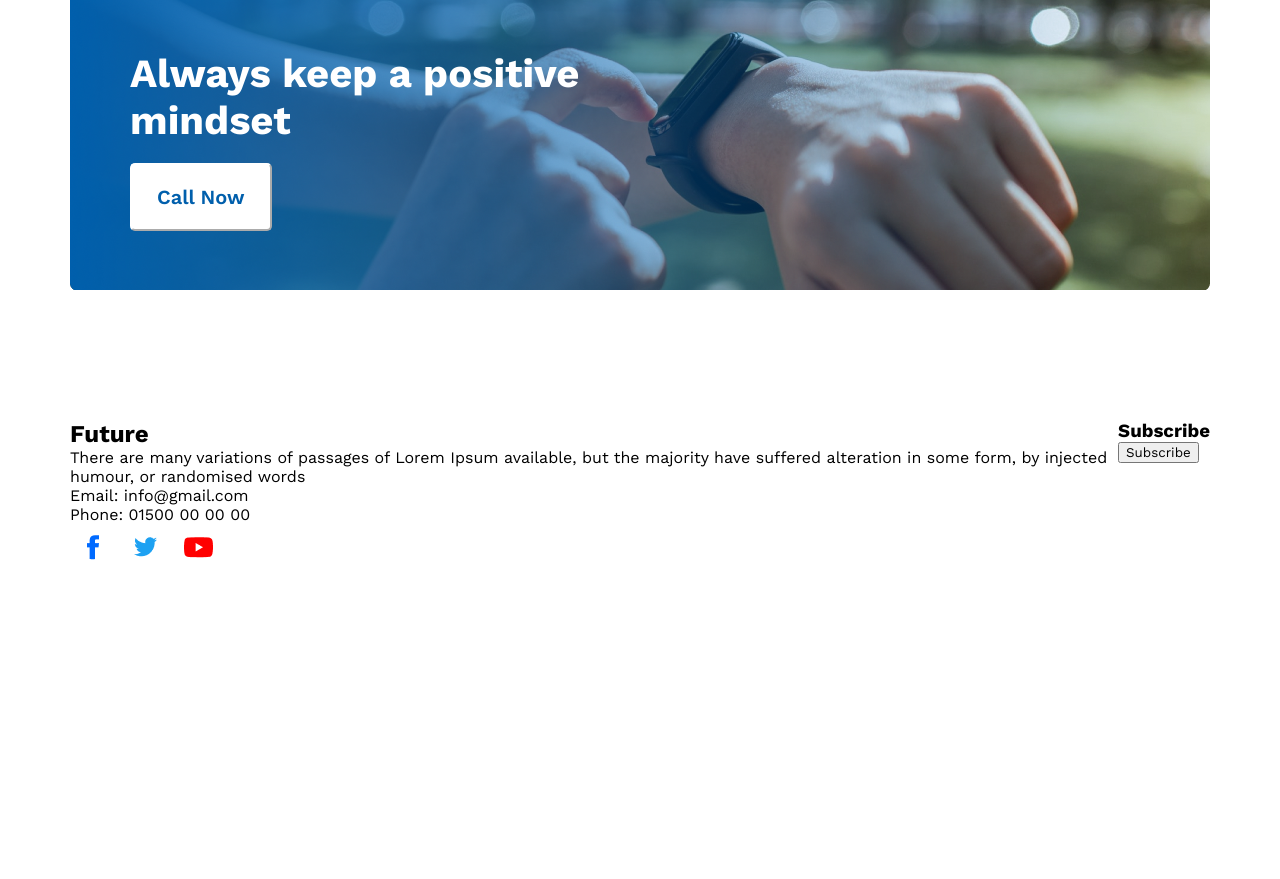
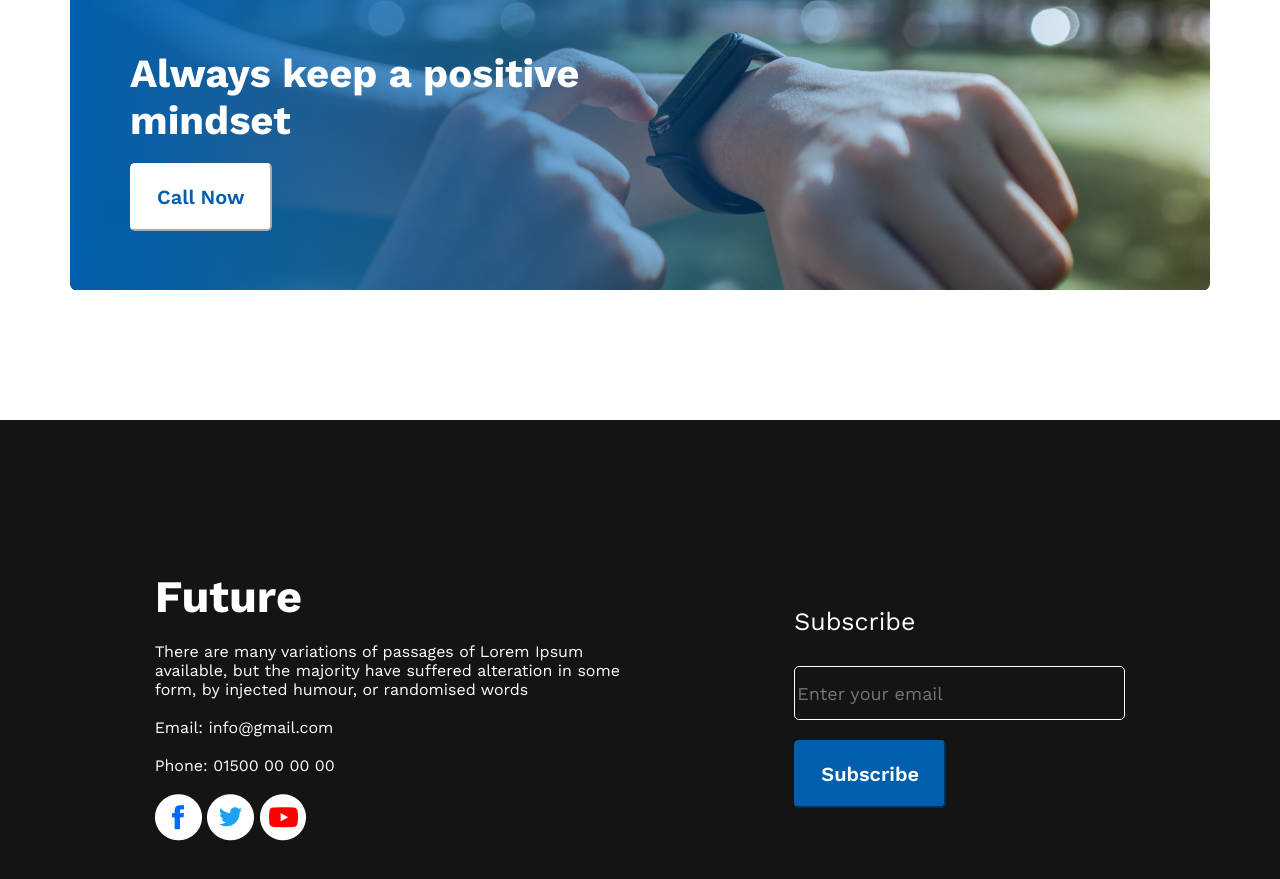
Before and after one commit to tanveer19/A01-new-me, a plain HTML site: page index.html in a window 1280 px wide. Shown: the part 2363-3242 px from the top of the page. Before the commit the page ends 2938 px from the top, so only its background shows below. Drawn offline with nearby package versions, Linux system fonts and the light colour scheme.

Commit message:
footer done

```diff
--- a/index.html
+++ b/index.html
@@ -79,30 +79,41 @@
           <button class="btn-white-bg">Call Now</button>
         </div>
       </section>
+    </main>
+
+    <!-- footer starts -->
 
     <footer>
       <div class="footer-left">
         <h2>Future</h2>
+        <br />
         <p>
           There are many variations of passages of Lorem Ipsum available, but
           the majority have suffered alteration in some form, by injected
           humour, or randomised words
         </p>
+        <br />
+
         <p>Email: info@gmail.com</p>
+        <br />
+
         <p>Phone: 01500 00 00 00</p>
+        <br />
+
         <div class="social-media">
-            <img src="images/fb.png" alt="" />
-            <img src="images/twitter.png" alt="" />
-            <img src="images/youtube.png" alt="" />
+          <img src="./images/fb.png" alt="fb" />
+          <img src="./images/twitter.png" alt="twitter" />
+          <img src="./images/youtube.png" alt="" />
         </div>
       </div>
 
       <div class="footer-right">
         <h3>Subscribe</h3>
-          <form action=""></form>
-          <button>Subscribe</button>
+        <form action="">
+          <input type="email" placeholder="Enter your email" />
+        </form>
+        <button class="btn-blue-bg">Subscribe</button>
       </div>
     </footer>
-    </main>
   </body>
 </html>
--- a/styles/style.css
+++ b/styles/style.css
@@ -1,3 +1,4 @@
+/* General styles */
 * {
   margin: 0;
   font-family: "Work Sans", sans-serif;
@@ -69,6 +70,7 @@ header p {
 }
 
 /* my plans */
+
 .plans > h1 {
   font-size: 40px;
   font-weight: 700;
@@ -81,6 +83,7 @@ header p {
 }
 
 /* mindset */
+
 .mindset {
   max-width: 1140px;
   height: 300px;
@@ -103,4 +106,48 @@ header p {
 
 footer {
   display: flex;
+  align-items: center;
+  justify-content: space-evenly;
+  background-color: #151414;
+  color: #ffffff;
+  max-width: 1600px;
+  height: 575px;
+  margin: 0 auto;
 }
+.footer-left {
+  max-width: 485px;
+}
+.footer-left > h2 {
+  font-size: 45px;
+  font-weight: 700;
+}
+.footer-left > p {
+  font-size: 16px;
+}
+.footer-right > h3 {
+  font-size: 25px;
+  font-weight: 500;
+  margin-bottom: 30px;
+}
+.footer-right input {
+  width: 325px;
+  height: 50px;
+  border-radius: 5px;
+  border: 1px solid #ffffff;
+  background-color: #151414;
+  color: #ffffff;
+  font-size: 18px;
+}
+.footer-right > input[type="placeholder"] {
+  color: #ffffff;
+}
+.btn-blue-bg {
+  background-color: #005fac;
+  color: #ffffff;
+  font-size: 20px;
+  font-weight: 600;
+  padding: 20px 25px;
+  margin-top: 20px;
+  border-radius: 5px;
+  border-color: #005fac;
+}
```
Lines whose indentation alone changed are shown as unchanged.
